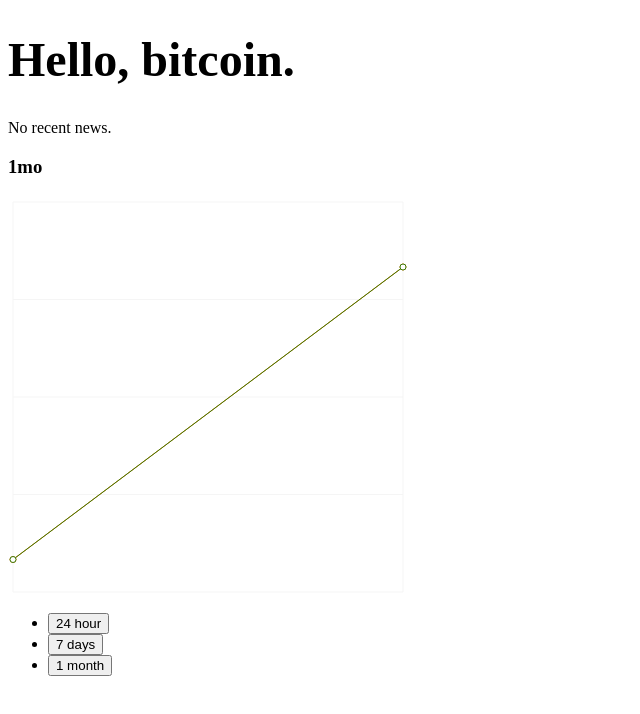
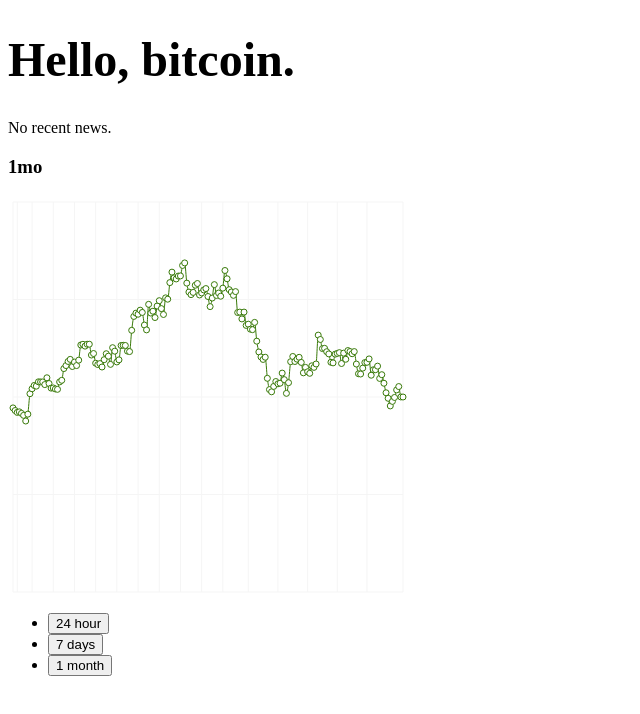
Before and after one commit to maruseyaro/bitcoin, a React app: page / in a window 1280 px wide. Shown: the top 714 px of the page, without its empty margins (0-640 px from the left). Built offline with nearby package versions, Linux system fonts and the light colour scheme.

Commit message:
Test graph with mock data.

```diff
--- a/src/PriceGraph.tsx
+++ b/src/PriceGraph.tsx
@@ -4,16 +4,10 @@
 export default function PriceGraph() {
   const [viewMode, setViewMode] = useState<ViewMode>("1mo");
 
-  const data = [
-    {
-      uv: 1,
-      pv: 1,
-    },
-    {
-      uv: 10,
-      pv: 10,
-    },
-  ];
+  const data = historyData.map(([timestamp, amountInMinorUnits]) => ({
+    timestamp,
+    price: amountInMinorUnits / 100,
+  }));
 
   const createHandleViewModeButtonClick = (viewMode: ViewMode) => () => {
     setViewMode(viewMode);
@@ -25,8 +19,13 @@
 
       <LineChart width={400} height={400} data={data}>
         <CartesianGrid stroke="#f5f5f5" />
-        <Line type="monotone" dataKey="uv" stroke="#ff7300" yAxisId={0} />
-        <Line type="monotone" dataKey="pv" stroke="#387908" yAxisId={1} />
+        <Line
+          type="monotone"
+          dataKey="timestamp"
+          stroke="#ff7300"
+          yAxisId={0}
+        />
+        <Line type="monotone" dataKey="price" stroke="#387908" yAxisId={1} />
       </LineChart>
 
       <ul>
@@ -57,3 +56,193 @@
 }
 
 type ViewMode = "24h" | "7d" | "1mo";
+
+type History = Array<[timestamp: string, amountInMinorUnits: number]>;
+
+const historyData: History = [
+  ["2022-01-29T00:00:00.000Z", 3776348],
+  ["2022-01-28T00:00:00.000Z", 3723002],
+  ["2022-01-27T00:00:00.000Z", 3684022],
+  ["2022-01-26T00:00:00.000Z", 3695292],
+  ["2022-01-25T00:00:00.000Z", 3664700],
+  ["2022-01-24T00:00:00.000Z", 3623543],
+  ["2022-01-23T00:00:00.000Z", 3507578],
+  ["2022-01-22T00:00:00.000Z", 3647715],
+  ["2022-01-21T00:00:00.000Z", 4067418],
+  ["2022-01-20T00:00:00.000Z", 4169030],
+  ["2022-01-19T00:00:00.000Z", 4236567],
+  ["2022-01-18T00:00:00.000Z", 4222692],
+  ["2022-01-17T00:00:00.000Z", 4311563],
+  ["2022-01-16T00:00:00.000Z", 4309065],
+  ["2022-01-15T00:00:00.000Z", 4308824],
+  ["2022-01-14T00:00:00.000Z", 4254642],
+  ["2022-01-13T00:00:00.000Z", 4394340],
+  ["2022-01-12T00:00:00.000Z", 4277068],
+  ["2022-01-11T00:00:00.000Z", 4181824],
+  ["2022-01-10T00:00:00.000Z", 4186160],
+  ["2022-01-09T00:00:00.000Z", 4164812],
+  ["2022-01-08T00:00:00.000Z", 4157238],
+  ["2022-01-07T00:00:00.000Z", 4309315],
+  ["2022-01-06T00:00:00.000Z", 4342508],
+  ["2022-01-05T00:00:00.000Z", 4583258],
+  ["2022-01-04T00:00:00.000Z", 4644722],
+  ["2022-01-03T00:00:00.000Z", 4729384],
+  ["2022-01-02T00:00:00.000Z", 4771794],
+  ["2022-01-01T00:00:00.000Z", 4625453],
+  ["2021-12-31T00:00:00.000Z", 4715921],
+  ["2021-12-30T00:00:00.000Z", 4644973],
+  ["2021-12-29T00:00:00.000Z", 4755721],
+  ["2021-12-28T00:00:00.000Z", 5067235],
+  ["2021-12-27T00:00:00.000Z", 5080909],
+  ["2021-12-26T00:00:00.000Z", 5043459],
+  ["2021-12-25T00:00:00.000Z", 5082379],
+  ["2021-12-24T00:00:00.000Z", 5082745],
+  ["2021-12-23T00:00:00.000Z", 4860662],
+  ["2021-12-22T00:00:00.000Z", 4892253],
+  ["2021-12-21T00:00:00.000Z", 4693144],
+  ["2021-12-20T00:00:00.000Z", 4665697],
+  ["2021-12-19T00:00:00.000Z", 4685627],
+  ["2021-12-18T00:00:00.000Z", 4615374],
+  ["2021-12-17T00:00:00.000Z", 4765107],
+  ["2021-12-16T00:00:00.000Z", 4887637],
+  ["2021-12-15T00:00:00.000Z", 4837164],
+  ["2021-12-14T00:00:00.000Z", 4669180],
+  ["2021-12-13T00:00:00.000Z", 5011800],
+  ["2021-12-12T00:00:00.000Z", 4940181],
+  ["2021-12-11T00:00:00.000Z", 4718896],
+  ["2021-12-10T00:00:00.000Z", 4761963],
+  ["2021-12-09T00:00:00.000Z", 5056637],
+  ["2021-12-08T00:00:00.000Z", 5060980],
+  ["2021-12-07T00:00:00.000Z", 5056992],
+  ["2021-12-06T00:00:00.000Z", 4941246],
+  ["2021-12-05T00:00:00.000Z", 4931816],
+  ["2021-12-04T00:00:00.000Z", 5367630],
+  ["2021-12-03T00:00:00.000Z", 5652819],
+  ["2021-12-02T00:00:00.000Z", 5720163],
+  ["2021-12-01T00:00:00.000Z", 5697545],
+  ["2021-11-30T00:00:00.000Z", 5780829],
+  ["2021-11-29T00:00:00.000Z", 5734393],
+  ["2021-11-28T00:00:00.000Z", 5475594],
+  ["2021-11-27T00:00:00.000Z", 5376613],
+  ["2021-11-26T00:00:00.000Z", 5900926],
+  ["2021-11-25T00:00:00.000Z", 5721855],
+  ["2021-11-24T00:00:00.000Z", 5759420],
+  ["2021-11-23T00:00:00.000Z", 5629986],
+  ["2021-11-22T00:00:00.000Z", 5865648],
+  ["2021-11-21T00:00:00.000Z", 5975509],
+  ["2021-11-20T00:00:00.000Z", 5813009],
+  ["2021-11-19T00:00:00.000Z", 5692437],
+  ["2021-11-18T00:00:00.000Z", 6033918],
+  ["2021-11-17T00:00:00.000Z", 6006388],
+  ["2021-11-16T00:00:00.000Z", 6346713],
+  ["2021-11-15T00:00:00.000Z", 6561474],
+  ["2021-11-14T00:00:00.000Z", 6443715],
+  ["2021-11-13T00:00:00.000Z", 6421255],
+  ["2021-11-12T00:00:00.000Z", 6481072],
+  ["2021-11-11T00:00:00.000Z", 6483858],
+  ["2021-11-10T00:00:00.000Z", 6698411],
+  ["2021-11-09T00:00:00.000Z", 6750355],
+  ["2021-11-08T00:00:00.000Z", 6335725],
+  ["2021-11-07T00:00:00.000Z", 6151941],
+  ["2021-11-06T00:00:00.000Z", 6099942],
+  ["2021-11-05T00:00:00.000Z", 6145400],
+  ["2021-11-04T00:00:00.000Z", 6292884],
+  ["2021-11-03T00:00:00.000Z", 6328187],
+  ["2021-11-02T00:00:00.000Z", 6092741],
+  ["2021-11-01T00:00:00.000Z", 6134842],
+  ["2021-10-31T00:00:00.000Z", 6196230],
+  ["2021-10-30T00:00:00.000Z", 6224367],
+  ["2021-10-29T00:00:00.000Z", 6061468],
+  ["2021-10-28T00:00:00.000Z", 5854066],
+  ["2021-10-27T00:00:00.000Z", 6029572],
+  ["2021-10-26T00:00:00.000Z", 6304868],
+  ["2021-10-25T00:00:00.000Z", 6083413],
+  ["2021-10-24T00:00:00.000Z", 6132965],
+  ["2021-10-23T00:00:00.000Z", 6067006],
+  ["2021-10-22T00:00:00.000Z", 6233021],
+  ["2021-10-21T00:00:00.000Z", 6595026],
+  ["2021-10-20T00:00:00.000Z", 6425048],
+  ["2021-10-19T00:00:00.000Z", 6201626],
+  ["2021-10-18T00:00:00.000Z", 6153799],
+  ["2021-10-17T00:00:00.000Z", 6085177],
+  ["2021-10-16T00:00:00.000Z", 6161902],
+  ["2021-10-15T00:00:00.000Z", 5732388],
+  ["2021-10-14T00:00:00.000Z", 5741472],
+  ["2021-10-13T00:00:00.000Z", 5601313],
+  ["2021-10-12T00:00:00.000Z", 5741904],
+  ["2021-10-11T00:00:00.000Z", 5468739],
+  ["2021-10-10T00:00:00.000Z", 5493904],
+  ["2021-10-09T00:00:00.000Z", 5391612],
+  ["2021-10-08T00:00:00.000Z", 5381251],
+  ["2021-10-07T00:00:00.000Z", 5530643],
+  ["2021-10-06T00:00:00.000Z", 5145418],
+  ["2021-10-05T00:00:00.000Z", 4923566],
+  ["2021-10-04T00:00:00.000Z", 4821696],
+  ["2021-10-03T00:00:00.000Z", 4770364],
+  ["2021-10-02T00:00:00.000Z", 4815719],
+  ["2021-10-01T00:00:00.000Z", 4383652],
+  ["2021-09-30T00:00:00.000Z", 4152048],
+  ["2021-09-29T00:00:00.000Z", 4106626],
+  ["2021-09-28T00:00:00.000Z", 4217533],
+  ["2021-09-27T00:00:00.000Z", 4317616],
+  ["2021-09-26T00:00:00.000Z", 4270778],
+  ["2021-09-25T00:00:00.000Z", 4282995],
+  ["2021-09-24T00:00:00.000Z", 4490132],
+  ["2021-09-23T00:00:00.000Z", 4355901],
+  ["2021-09-22T00:00:00.000Z", 4074847],
+  ["2021-09-21T00:00:00.000Z", 4293491],
+  ["2021-09-20T00:00:00.000Z", 4724207],
+  ["2021-09-19T00:00:00.000Z", 4831363],
+  ["2021-09-18T00:00:00.000Z", 4728271],
+  ["2021-09-17T00:00:00.000Z", 4775978],
+  ["2021-09-16T00:00:00.000Z", 4813839],
+  ["2021-09-15T00:00:00.000Z", 4709384],
+  ["2021-09-14T00:00:00.000Z", 4495700],
+  ["2021-09-13T00:00:00.000Z", 4607516],
+  ["2021-09-12T00:00:00.000Z", 4516867],
+  ["2021-09-11T00:00:00.000Z", 4486016],
+  ["2021-09-10T00:00:00.000Z", 4639964],
+  ["2021-09-09T00:00:00.000Z", 4607717],
+  ["2021-09-08T00:00:00.000Z", 4677276],
+  ["2021-09-07T00:00:00.000Z", 5269484],
+  ["2021-09-06T00:00:00.000Z", 5179593],
+  ["2021-09-05T00:00:00.000Z", 4993072],
+  ["2021-09-04T00:00:00.000Z", 4998541],
+  ["2021-09-03T00:00:00.000Z", 4928892],
+  ["2021-09-02T00:00:00.000Z", 4884261],
+  ["2021-09-01T00:00:00.000Z", 4712401],
+  ["2021-08-31T00:00:00.000Z", 4699887],
+  ["2021-08-30T00:00:00.000Z", 4879041],
+  ["2021-08-29T00:00:00.000Z", 4893397],
+  ["2021-08-28T00:00:00.000Z", 4909974],
+  ["2021-08-27T00:00:00.000Z", 4687090],
+  ["2021-08-26T00:00:00.000Z", 4899824],
+  ["2021-08-25T00:00:00.000Z", 4774359],
+  ["2021-08-24T00:00:00.000Z", 4952576],
+  ["2021-08-23T00:00:00.000Z", 4932408],
+  ["2021-08-22T00:00:00.000Z", 4887765],
+  ["2021-08-21T00:00:00.000Z", 4931438],
+  ["2021-08-20T00:00:00.000Z", 4675751],
+  ["2021-08-19T00:00:00.000Z", 4476758],
+  ["2021-08-18T00:00:00.000Z", 4471339],
+  ["2021-08-17T00:00:00.000Z", 4592174],
+  ["2021-08-16T00:00:00.000Z", 4706144],
+  ["2021-08-15T00:00:00.000Z", 4711691],
+  ["2021-08-14T00:00:00.000Z", 4780851],
+  ["2021-08-13T00:00:00.000Z", 4446754],
+  ["2021-08-12T00:00:00.000Z", 4558159],
+  ["2021-08-11T00:00:00.000Z", 4559375],
+  ["2021-08-10T00:00:00.000Z", 4633026],
+  ["2021-08-09T00:00:00.000Z", 4380884],
+  ["2021-08-08T00:00:00.000Z", 4457382],
+  ["2021-08-07T00:00:00.000Z", 4282053],
+  ["2021-08-06T00:00:00.000Z", 4086841],
+  ["2021-08-05T00:00:00.000Z", 3973481],
+  ["2021-08-04T00:00:00.000Z", 3816932],
+  ["2021-08-03T00:00:00.000Z", 3909921],
+  ["2021-08-02T00:00:00.000Z", 3990451],
+  ["2021-08-01T00:00:00.000Z", 4145174],
+  ["2021-07-31T00:00:00.000Z", 4214182],
+  ["2021-07-30T00:00:00.000Z", 4000701],
+  ["2021-07-29T00:00:00.000Z", 3999757],
+];
```
Also changed, not shown: src/actions.ts (added, +24 -0 lines).
